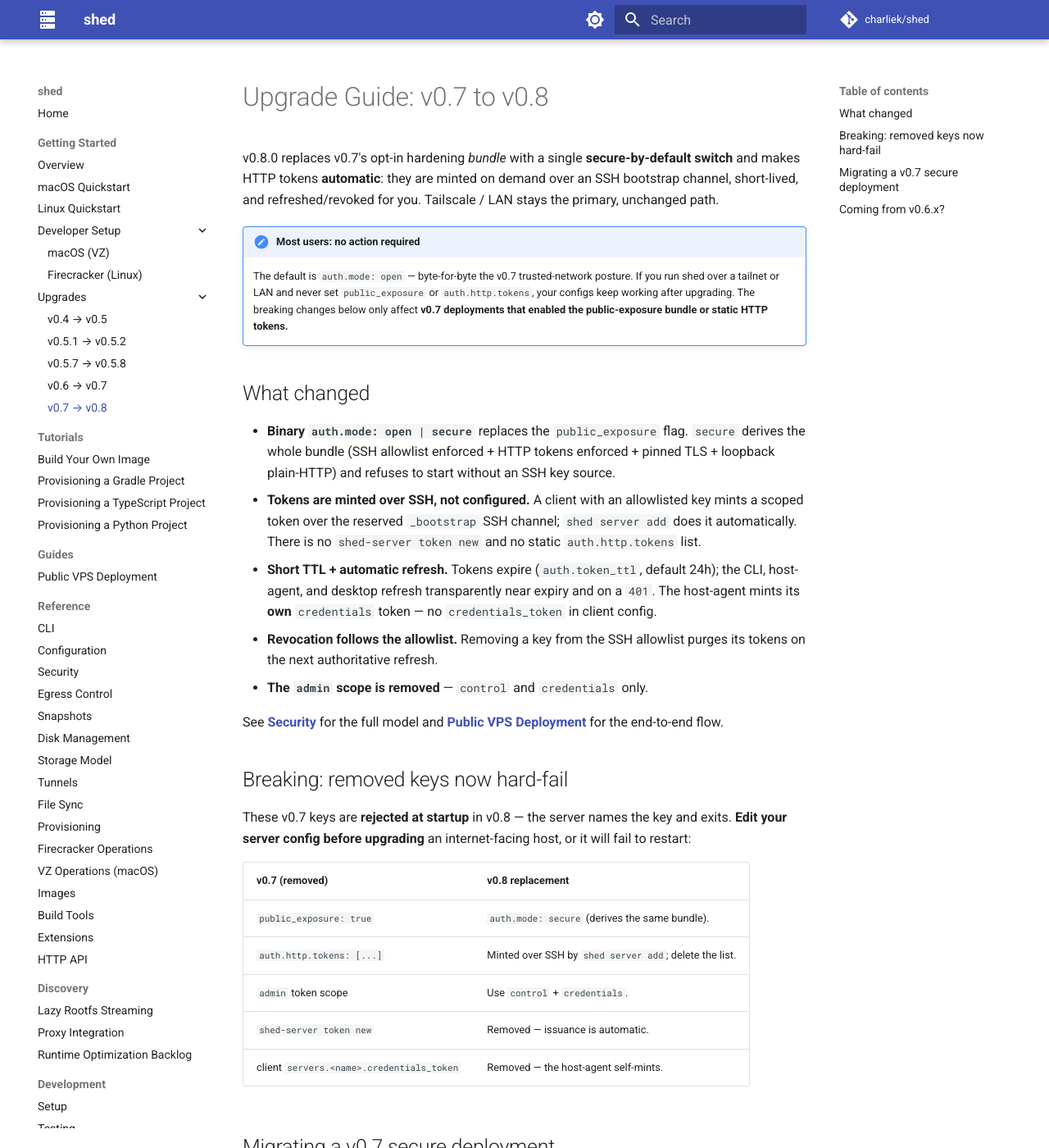
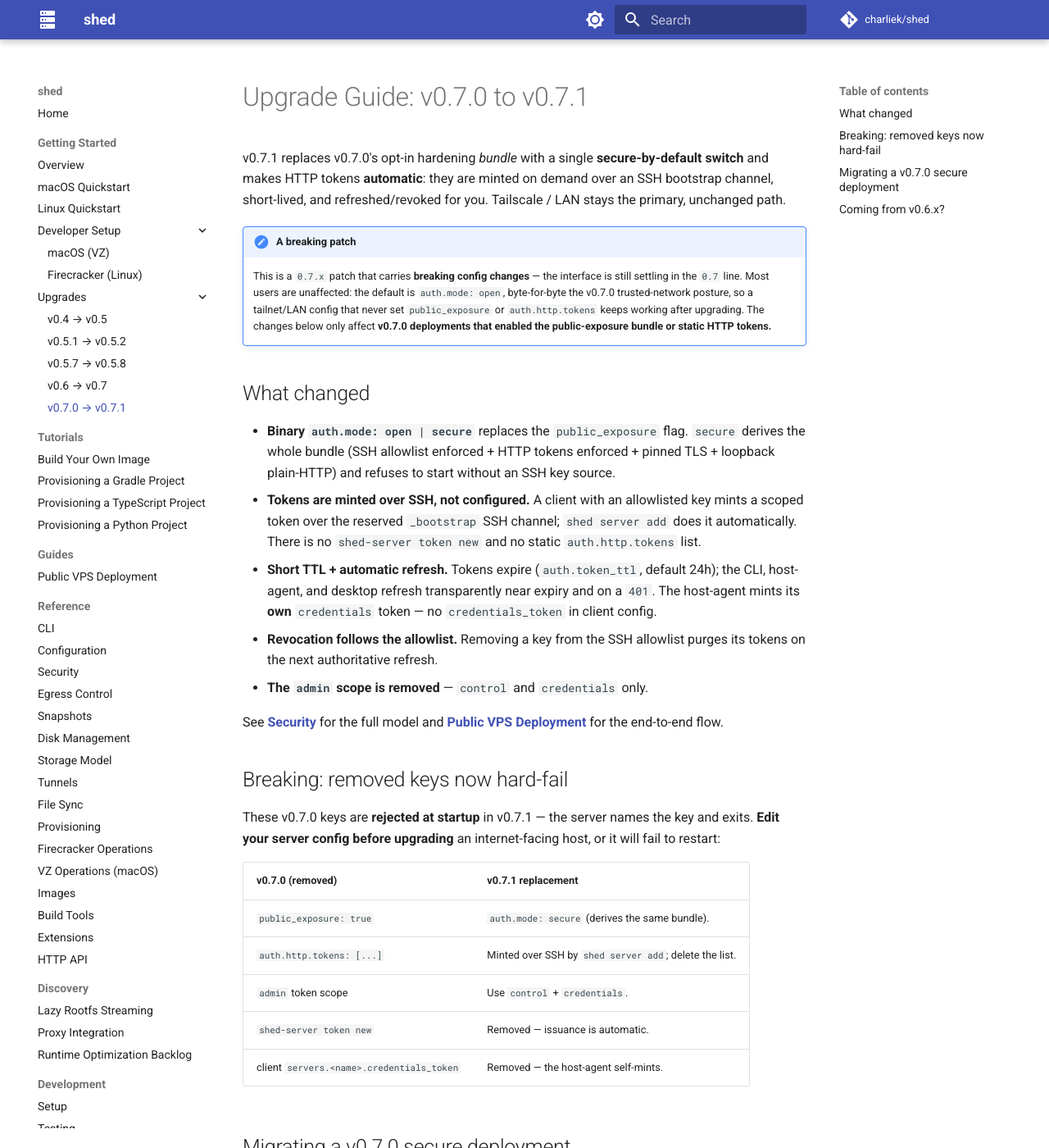
Before and after one commit to charliek/shed, an MkDocs documentation site: the page built from docs/upgrades/v0.7.0-to-v0.7.1.md, in a window 1280 px wide and 1400 px high. Shown: the whole window at 82% size. Built offline with MkDocs 1.6.1 and Material for MkDocs 9.7.7, drawn with Linux system fonts in a browser that asks for light colours; comment, search, counter and statistics services are not loaded; some of the changed text lies outside the part shown.

Commit message:
docs: frame the auth redesign as v0.7.1 (patch), not v0.8
This breaking-but-patch release ships in the 0.7.x line (the interface is still
settling). Renames docs/upgrades/v0.7-to-v0.8.md → v0.7.0-to-v0.7.1.md and
updates every "v0.8" reference to v0.7.1:
- security.md ("Removed in v0.8" section, the pre-v0.8 notes, the upgrade link,
  the deferred-scope note)
- configuration.md (the removed-keys note + link)
- mkdocs.yml nav
- internal/config/server.go — the rejectRemovedAuthKeys error message now points
  at docs/upgrades/v0.7.0-to-v0.7.1.md (both removed keys)
- the test_cred_bus / test_http_auth docstrings

go build + TestRejectRemovedAuthKeys pass; make docs builds clean (links resolve).

Co-Authored-By: Claude Opus 4.8 (1M context) <noreply@anthropic.com>

````diff
--- a/docs/upgrades/v0.7-to-v0.8.md
+++ b/docs/upgrades/v0.7.0-to-v0.7.1.md
@@ -1,16 +1,18 @@
-# Upgrade Guide: v0.7 to v0.8
+# Upgrade Guide: v0.7.0 to v0.7.1
 
-v0.8.0 replaces v0.7's opt-in hardening *bundle* with a single **secure-by-default
+v0.7.1 replaces v0.7.0's opt-in hardening *bundle* with a single **secure-by-default
 switch** and makes HTTP tokens **automatic**: they are minted on demand over an
 SSH bootstrap channel, short-lived, and refreshed/revoked for you. Tailscale /
 LAN stays the primary, unchanged path.
 
-!!! note "Most users: no action required"
-    The default is `auth.mode: open` — byte-for-byte the v0.7 trusted-network
-    posture. If you run shed over a tailnet or LAN and never set
-    `public_exposure` or `auth.http.tokens`, your configs keep working after
-    upgrading. The breaking changes below only affect **v0.7 deployments that
-    enabled the public-exposure bundle or static HTTP tokens.**
+!!! note "A breaking patch"
+    This is a `0.7.x` patch that carries **breaking config changes** — the
+    interface is still settling in the `0.7` line. Most users are unaffected: the
+    default is `auth.mode: open`, byte-for-byte the v0.7.0 trusted-network
+    posture, so a tailnet/LAN config that never set `public_exposure` or
+    `auth.http.tokens` keeps working after upgrading. The changes below only
+    affect **v0.7.0 deployments that enabled the public-exposure bundle or static
+    HTTP tokens.**
 
 ## What changed
 
@@ -35,11 +37,11 @@ See **[Security](../reference/security.md)** for the full model and
 
 ## Breaking: removed keys now hard-fail
 
-These v0.7 keys are **rejected at startup** in v0.8 — the server names the key
+These v0.7.0 keys are **rejected at startup** in v0.7.1 — the server names the key
 and exits. **Edit your server config before upgrading** an internet-facing host,
 or it will fail to restart:
 
-| v0.7 (removed) | v0.8 replacement |
+| v0.7.0 (removed) | v0.7.1 replacement |
 |---|---|
 | `public_exposure: true` | `auth.mode: secure` (derives the same bundle). |
 | `auth.http.tokens: [...]` | Minted over SSH by `shed server add`; delete the list. |
@@ -47,12 +49,12 @@ or it will fail to restart:
 | `shed-server token new` | Removed — issuance is automatic. |
 | client `servers.<name>.credentials_token` | Removed — the host-agent self-mints. |
 
-## Migrating a v0.7 secure deployment
+## Migrating a v0.7.0 secure deployment
 
 1. **Server.** Replace the bundle with the switch:
 
    ```yaml
-   # before (v0.7)
+   # before (v0.7.0)
    public_exposure: true
    auth:
      ssh: { mode: enforce, github_users: [charliek] }
@@ -62,7 +64,7 @@ or it will fail to restart:
          - { name: cli, scope: control, token: shed_control_xxxxx }
    https_port: 8443
 
-   # after (v0.8)
+   # after (v0.7.1)
    auth:
      mode: secure
      ssh: { github_users: [charliek] }
@@ -81,17 +83,17 @@ or it will fail to restart:
    `control_token_expires_at`, and the host-agent mints its own credentials
    token.
 
-3. **Companion releases.** The work spans three repos and must deploy in order —
-   **server, then host-agent, then desktop** (a new host-agent must not bootstrap
-   an old server). Upgrade `shed-server` first, then the matching shed-extensions
-   host-agent and shed-desktop releases (see the release notes for exact
-   versions). An open-mode server keeps the v0.7 host-agent and desktop working
-   unchanged.
+3. **Companion releases.** The work spans three repos and must **deploy** in order
+   — **server, then host-agent, then desktop** (a new host-agent must not
+   bootstrap an old server). Upgrade `shed-server` first, then the matching
+   shed-extensions host-agent and shed-desktop releases (see the release notes for
+   exact versions). An open-mode server keeps the v0.7.0 host-agent and desktop
+   working unchanged.
 
 ## Coming from v0.6.x?
 
-If you are skipping v0.7, read the [v0.6 → v0.7 guide](v0.6-to-v0.7.md) for
-context on the original auth/TLS surface, then ignore its `public_exposure` /
-`token new` / `auth.http.tokens` steps — in v0.8 those are replaced by
+Going straight from v0.6.x to v0.7.1, read the [v0.6 → v0.7 guide](v0.6-to-v0.7.md)
+for context on the original auth/TLS surface, then note that v0.7.1 **replaces**
+its `public_exposure` / `token new` / `auth.http.tokens` steps with
 `auth.mode: secure` and the one-line `shed server add` flow in the
 [VPS deployment guide](../guides/vps-deployment.md).
--- a/mkdocs.yml
+++ b/mkdocs.yml
@@ -100,7 +100,7 @@ nav:
           - v0.5.1 → v0.5.2: upgrades/v0.5.1-to-v0.5.2.md
           - v0.5.7 → v0.5.8: upgrades/v0.5.7-to-v0.5.8.md
           - v0.6 → v0.7: upgrades/v0.6-to-v0.7.md
-          - v0.7 → v0.8: upgrades/v0.7-to-v0.8.md
+          - v0.7.0 → v0.7.1: upgrades/v0.7.0-to-v0.7.1.md
   - Tutorials:
       - Build Your Own Image: tutorials/build-your-own-image.md
       - Provisioning a Gradle Project: tutorials/gradle-provisioning.md
````
Also changed, not shown: docs/reference/configuration.md (+2 -2 lines), docs/reference/security.md (+5 -5 lines), 3 other files.
